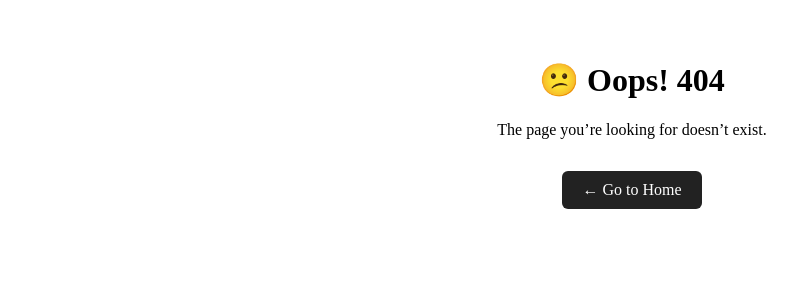
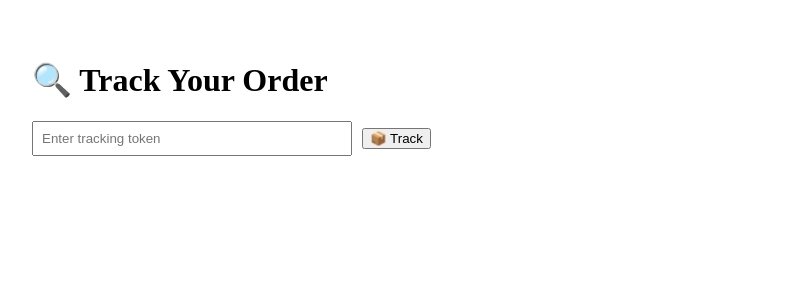
Before and after one commit to josephralte01/utilitybay-website, a Next.js app: page /track-order in a window 1280 px wide. Before the commit this address had no page. Shown: the top 300 px of the page, without its empty margins (8-800 px from the left). Built offline with nearby package versions, Linux system fonts and the light colour scheme.

Commit message:
✨ Add /track-order page for customers to check order status using tracking token

```diff
--- /dev/null
+++ b/pages/track-order.js
@@ -0,0 +1,60 @@
+// pages/track-order.js
+import { useState } from 'react';
+import axios from 'axios';
+import Head from 'next/head';
+
+export default function TrackOrder() {
+  const [token, setToken] = useState('');
+  const [order, setOrder] = useState(null);
+  const [error, setError] = useState('');
+
+  const handleTrack = async () => {
+    try {
+      const res = await axios.get(`${process.env.NEXT_PUBLIC_API_BASE}/api/orders/track?token=${token}`);
+      setOrder(res.data);
+      setError('');
+    } catch (err) {
+      setError('❌ Order not found. Please check your tracking token.');
+      setOrder(null);
+    }
+  };
+
+  return (
+    <>
+      <Head>
+        <title>Track Your Order – UtilityBay</title>
+      </Head>
+
+      <div style={{ padding: '2rem' }}>
+        <h1>🔍 Track Your Order</h1>
+
+        <input
+          type="text"
+          placeholder="Enter tracking token"
+          value={token}
+          onChange={(e) => setToken(e.target.value)}
+          style={{ padding: '8px', width: '300px', marginRight: '10px' }}
+        />
+        <button onClick={handleTrack}>📦 Track</button>
+
+        {error && <p style={{ color: 'red' }}>{error}</p>}
+
+        {order && (
+          <div style={{ marginTop: '2rem' }}>
+            <h2>📦 Order Details</h2>
+            <p><strong>Order ID:</strong> {order.order_id}</p>
+            <p><strong>Name:</strong> {order.name}</p>
+            <p><strong>Total Amount:</strong> ₹{order.total_amount}</p>
+            <p><strong>Status:</strong> {order.status}</p>
+            <h3>🛒 Items:</h3>
+            <ul>
+              {order.items.map((item, i) => (
+                <li key={i}>{item.name} — ₹{item.price}</li>
+              ))}
+            </ul>
+          </div>
+        )}
+      </div>
+    </>
+  );
+}
```
